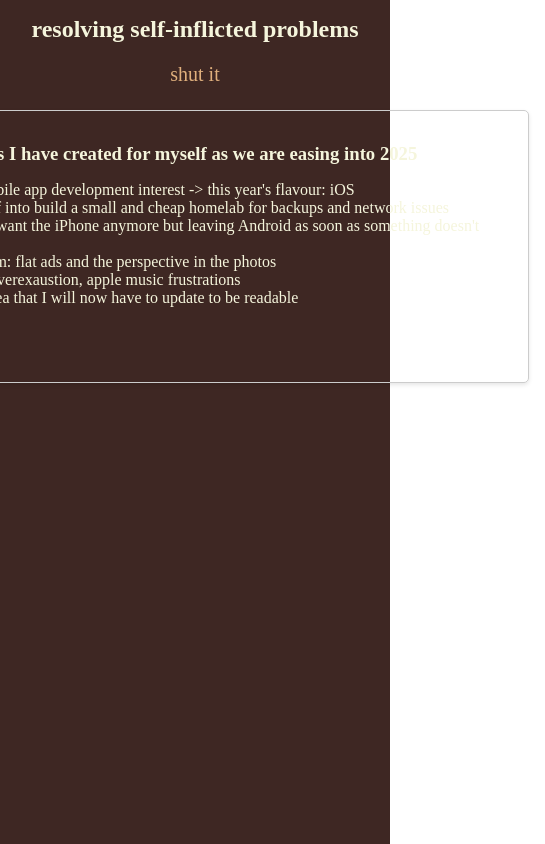
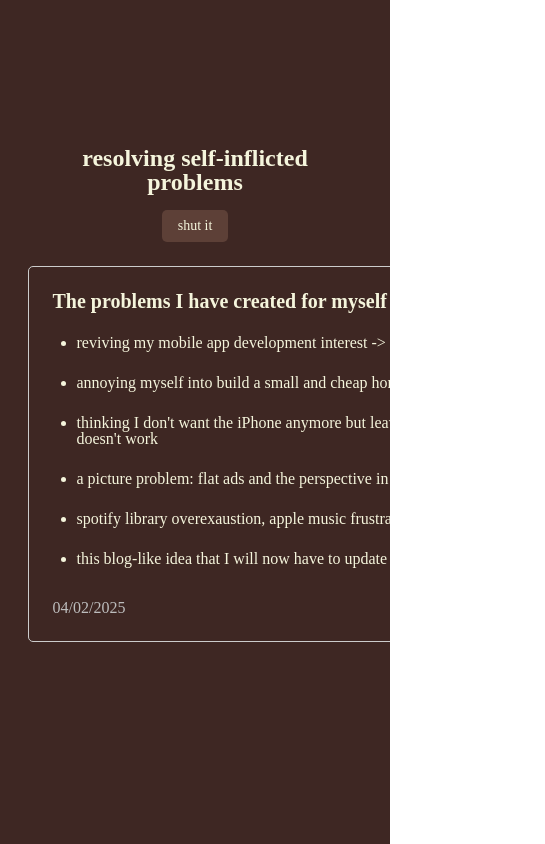
Before and after one commit to mjkonko/www, an Angular app: page /blog in a window 390 px wide. Shown: the whole page, 545 px wide, since content can reach past the window. Built offline with nearby package versions, Linux system fonts and the light colour scheme.

Commit message:
mostly AI generated responsive stuff

```diff
--- a/src/app/blog/blog.component.css
+++ b/src/app/blog/blog.component.css
@@ -1,39 +1,104 @@
+.main {
+  width: 100%;
+  min-height: 100vh;
+  padding: clamp(1rem, 5vw, 3rem);
+  overflow-x: hidden;
+}
+
+.content {
+  width: 90vw;
+  max-width: 1200px;
+  margin: 0 auto;
+}
+
+.title {
+  margin-bottom: 1rem !important;
+}
+
 .entry {
-  margin: 1rem;
-  padding: 2rem;
+  width: 90%;
+  padding: clamp(1rem, 3vw, 2rem);
+  margin: clamp(0.5rem, 2vw, 1.5rem) 0;
   border: 0.05rem solid #ccc;
   border-radius: 5px;
-  box-shadow: 0 2px 4px rgba(0, 0, 0, 0.1);
 }
 
-.entry h1, .entry h2, .entry h3, .entry h4, .entry h5, .entry h6 {
-  margin-top: 0;
-  margin-bottom: 1rem;
+/* Improve touch targets and readability */
+.entry ul {
+  padding-left: 1.5rem;
+  margin: 1rem 0;
 }
 
-.entry-date {
-  font-size: 0.8rem;
-  color: #958f8f;
-  margin-bottom: 0.25rem;
-  margin-top: 0.25rem;
+.entry li {
+  padding: 0.75rem 0;
+  line-height: 1;
+  margin-bottom: 0.5rem;
 }
 
-.entry p {
-  margin-top: 1rem;
+h2 {
+  font-size: clamp(1.5rem, 4vw, 2.5rem);
+  line-height: 1.2;
 }
 
-.entry img {
-  max-width: 100%;
-  height: auto;
-  display: block;
-  margin: 10px 0;
+h3 {
+  font-size: clamp(1.2rem, 3vw, 2rem);
+  line-height: 1.3;
 }
 
 .fuck-you-button {
-  margin-top: 0;
-  padding: 0.5rem;
+  font-size: clamp(0.875rem, 2vw, 1rem);
+  padding: clamp(0.5rem, 2vw, 0.75rem) clamp(1rem, 3vw, 1.5rem);
+  display: inline-block;
+  border-radius: 5px;
+  text-decoration: none;
+  background-color: var(--medium-brown);
+  color: var(--beige);
+  transition: all 0.2s ease;
+  -webkit-tap-highlight-color: transparent;
+  /* Remove default mobile tap highlight */
+  cursor: pointer;
 }
 
-.title {
-  margin-bottom: 0.75rem !important;
+.fuck-you-button:active {
+  transform: scale(0.98);
+  background-color: var(--light-brown);
 }
+
+@media screen and (max-width: 480px) {
+  .entry li {
+    font-size: clamp(0.875rem, 4vw, 1rem);
+    padding: 0.10rem 0;
+  }
+}
+
+@media screen and (max-width: 768px) {
+  .content {
+    width: 95vw;
+  }
+  .entry {
+    margin: 0.5rem;
+    margin-top: 1.5rem;
+    padding: 1.5rem;
+  }
+  .title {
+    padding: 0 1rem;
+  }
+  h2 {
+    font-size: 1.5rem;
+    line-height: 1;
+  }
+  h3 {
+    font-size: 1.25rem;
+    line-height: 1;
+  }
+  .entry li {
+    font-size: 1rem;
+    padding: 0.5rem 0;
+  }
+}
+
+@media screen and (min-width: 1200px) {
+  .content {
+    width: 1000px;
+  }
+}
--- a/src/app/blog/blog.component.html
+++ b/src/app/blog/blog.component.html
@@ -2,18 +2,24 @@
   <div class="title">
     <h2>resolving self-inflicted problems</h2>
   </div>
-    <a class="fuck-you-button" href="/">shut it</a>
+  <a
+    class="fuck-you-button"
+    href="/"
+    role="button"
+    aria-label="Return to homepage">
+    shut it
+  </a>
   <div class="content">
     <div class="entry">
       <h3>The problems I have created for myself as we are easing into 2025</h3>
-        <uL>
+      <ul>
           <li>reviving my mobile app development interest -> this year's flavour: iOS</li>
           <li>annoying myself into build a small and cheap homelab for backups and network issues</li>
           <li>thinking I don't want the iPhone anymore but leaving Android as soon as something doesn't work</li>
           <li>a picture problem: flat ads and the perspective in the photos</li>
           <li>spotify library overexaustion, apple music frustrations</li>
           <li>this blog-like idea that I will now have to update to be readable</li>
-        </uL>
+      </ul>
       <p class="entry-date">04/02/2025</p>
     </div>
   </div>
--- a/src/app/blog/blog.component.min.css
+++ b/src/app/blog/blog.component.min.css
@@ -1 +1 @@
-.entry{margin:1rem;padding:2rem;border:0.05rem solid #ccc;border-radius:5px;box-shadow:0 2px 4px rgba(0,0,0,0.1)}.entry h1,.entry h2,.entry h3,.entry h4,.entry h5,.entry h6{margin-top:0;margin-bottom:1rem}.entry-date{font-size:0.8rem;color:#958f8f;margin-bottom:0.25rem;margin-top:0.25rem}.entry p{margin-top:1rem}.entry img{max-width:100%;height:auto;display:block;margin:10px 0}.fuck-you-button{margin-top:0;padding:0.5rem}.title{margin-bottom:0.75rem !important}
+.main{width:100%;min-height:100vh;padding:clamp(1rem, 5vw, 3rem);overflow-x:hidden}.content{width:90vw;max-width:1200px;margin:0 auto}.title{margin-bottom:1rem !important}.entry{width:90%;padding:clamp(1rem, 3vw, 2rem);margin:clamp(0.5rem, 2vw, 1.5rem) 0;border:0.05rem solid #ccc;border-radius:5px}.entry ul{padding-left:1.5rem;margin:1rem 0}.entry li{padding:0.75rem 0;line-height:1;margin-bottom:0.5rem}h2{font-size:clamp(1.5rem, 4vw, 2.5rem);line-height:1.2}h3{font-size:clamp(1.2rem, 3vw, 2rem);line-height:1.3}.fuck-you-button{font-size:clamp(0.875rem, 2vw, 1rem);padding:clamp(0.5rem, 2vw, 0.75rem) clamp(1rem, 3vw, 1.5rem);display:inline-block;border-radius:5px;text-decoration:none;background-color:var(--medium-brown);color:var(--beige);transition:all 0.2s ease;-webkit-tap-highlight-color:transparent;cursor:pointer}.fuck-you-button:active{transform:scale(0.98);background-color:var(--light-brown)}@media screen and (max-width: 480px){.entry li{font-size:clamp(0.875rem, 4vw, 1rem);padding:0.10rem 0}}@media screen and (max-width: 768px){.content{width:95vw}.entry{margin:0.5rem;margin-top:1.5rem;padding:1.5rem}.title{padding:0 1rem}h2{font-size:1.5rem;line-height:1}h3{font-size:1.25rem;line-height:1}.entry li{font-size:1rem;padding:0.5rem 0}}@media screen and (min-width: 1200px){.content{width:1000px}}
--- a/src/app/blog/blog.component.scss
+++ b/src/app/blog/blog.component.scss
@@ -1,40 +1,108 @@
-.entry {
-    margin: 1rem;
-    padding: 2rem;
+.main {
+    width: 100%;
+    min-height: 100vh;
+    padding: clamp(1rem, 5vw, 3rem);
+    overflow-x: hidden;
+  }
+
+  .content {
+    width: 90vw;
+    max-width: 1200px;
+    margin: 0 auto;
+  }
+
+  .title {
+    margin-bottom: 1rem !important;
+  }
+
+  .entry {
+    width: 90%;
+    padding: clamp(1rem, 3vw, 2rem);
+    margin: clamp(0.5rem, 2vw, 1.5rem) 0;
     border: 0.05rem solid #ccc;
     border-radius: 5px;
-    box-shadow: 0 2px 4px rgba(0, 0, 0, 0.1);
-}
+  }
 
-.entry h1, .entry h2, .entry h3, .entry h4, .entry h5, .entry h6 {
-    margin-top: 0;
-    margin-bottom: 1rem;
-}
+  /* Improve touch targets and readability */
+  .entry ul {
+    padding-left: 1.5rem;
+    margin: 1rem 0;
+  }
 
-.entry-date {
-    font-size: 0.8rem;
-    color: #958f8f;
-    margin-bottom: 0.25rem;
-    margin-top: 0.25rem;
-}
+  .entry li {
+    padding: 0.75rem 0;
+    line-height: 1;
+    margin-bottom: 0.5rem;
+  }
 
-.entry p {
-    margin-top: 1rem;
-}
+  h2 {
+    font-size: clamp(1.5rem, 4vw, 2.5rem);
+    line-height: 1.2;
+  }
 
-.entry img {
-    max-width: 100%;
-    height: auto;
-    display: block;
-    margin: 10px 0;
-}
+  h3 {
+    font-size: clamp(1.2rem, 3vw, 2rem);
+    line-height: 1.3;
+  }
 
-.fuck-you-button{
-    margin-top: 0;
-    padding: 0.5rem;
+  .fuck-you-button {
+    font-size: clamp(0.875rem, 2vw, 1rem);
+    padding: clamp(0.5rem, 2vw, 0.75rem) clamp(1rem, 3vw, 1.5rem);
+    display: inline-block;
+    border-radius: 5px;
+    text-decoration: none;
+    background-color: var(--medium-brown);
+    color: var(--beige);
+    transition: all 0.2s ease;
+    -webkit-tap-highlight-color: transparent; /* Remove default mobile tap highlight */
+    cursor: pointer;
+  }
 
-}
+  .fuck-you-button:active {
+    transform: scale(0.98);
+    background-color: var(--light-brown);
+  }
 
-.title {
-    margin-bottom: 0.75rem !important;
-}
+  @media screen and (max-width: 480px) {
+    .entry li {
+      font-size: clamp(0.875rem, 4vw, 1rem);
+      padding: 0.10rem 0;
+    }
+  }
+
+  @media screen and (max-width: 768px) {
+    .content {
+      width: 95vw;
+    }
+
+    .entry {
+        margin: 0.5rem;
+        margin-top: 1.5rem;
+        padding: 1.5rem;
+      }
+
+      .title {
+        padding: 0 1rem;
+      }
+
+      h2 {
+        font-size: 1.5rem;
+        line-height: 1;
+      }
+
+      h3 {
+        font-size: 1.25rem;
+        line-height: 1;
+      }
+
+      .entry li {
+        font-size: 1rem;
+        padding: 0.5rem 0;
+      }
+  }
+
+  @media screen and (min-width: 1200px) {
+    .content {
+      width: 1000px;
+    }
+  }
```
Lines whose indentation alone changed are shown as unchanged.
